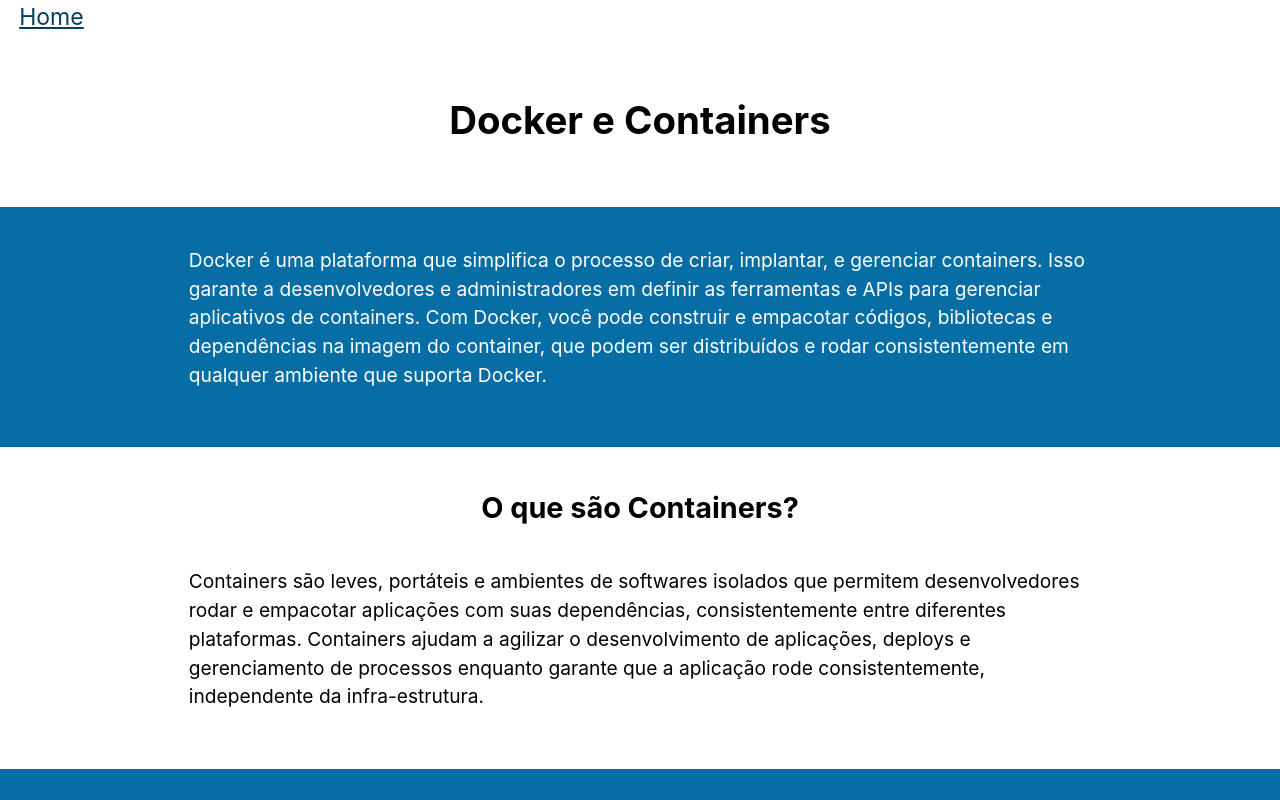
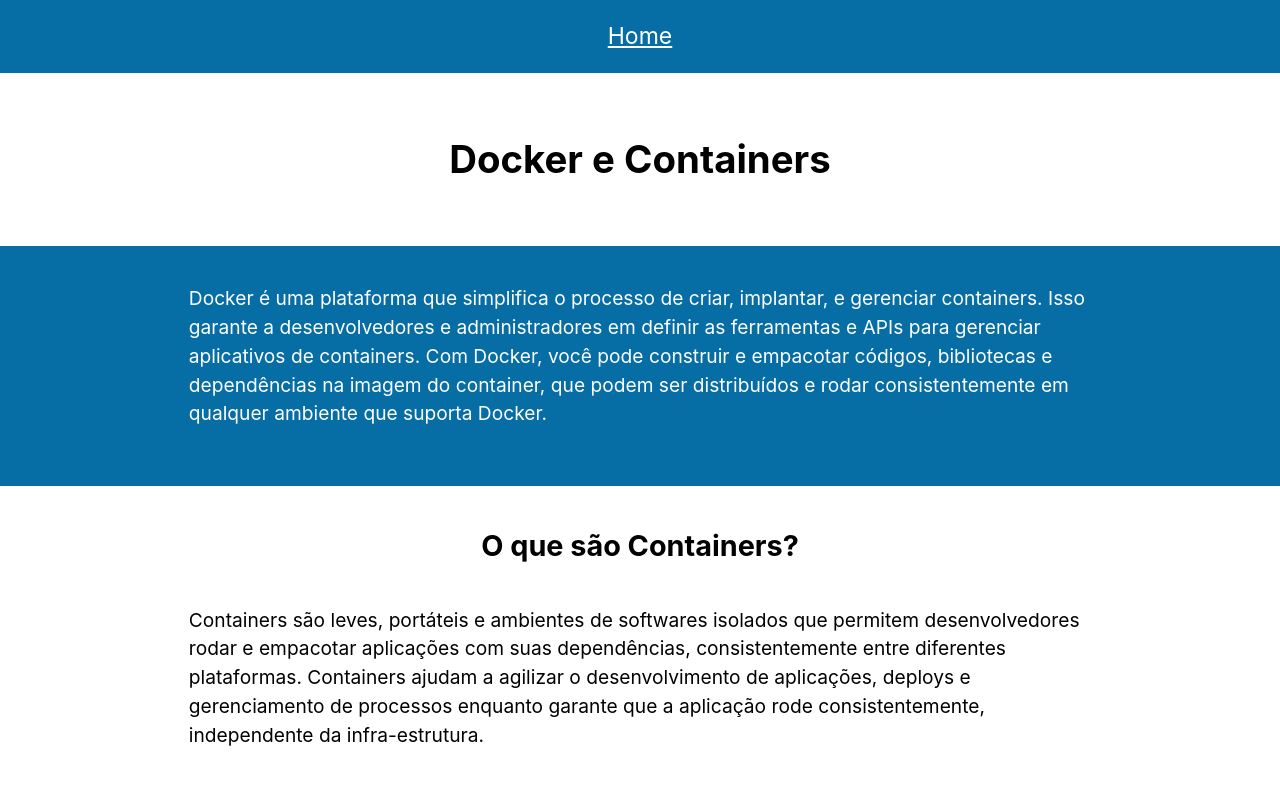
Before and after one commit to cpwaldow/introducao-docker, a React (Vite) app: page /introduction in a window 1280 px wide. Shown: the top 800 px of the page. Built offline with nearby package versions, Linux system fonts and the light colour scheme.

Commit message:
refactor: create Header component and update LinkRoute to recive color by params

```diff
--- /dev/null
+++ b/src/components/Header.tsx
@@ -0,0 +1,13 @@
+import { HeaderContainer, LinkRoute } from '../style/style';
+
+const Header = () => {
+  return (
+    <HeaderContainer>
+      <LinkRoute to='/' padding='1rem' color='white'>
+        Home
+      </LinkRoute>
+    </HeaderContainer>
+  );
+};
+
+export default Header;
--- a/src/pages/Introduction.tsx
+++ b/src/pages/Introduction.tsx
@@ -8,15 +8,12 @@
   LinkRoute,
 } from '../style/style';
 import Title from '../components/Title';
+import Header from '../components/Header';
 
 const Introduction = () => {
   return (
     <>
-      <header>
-        <LinkRoute to='/' padding='1rem'>
-          Home
-        </LinkRoute>
-      </header>
+      <Header />
       <main>
         <Title title='Docker e Containers' />
         <Container background='main-blue'>
--- a/src/style/style.ts
+++ b/src/style/style.ts
@@ -47,7 +47,7 @@
 export const LinkRoute = styled(Link)<LinkRouteType>`
   display: ${(props) => props.display};
   text-align: ${(props) => props.textalign};
-  color: var(--main-blue);
+  color: ${(props) => (props.color ? props.color : '#066da5')};
   text-decoration: underline;
   cursor: pointer;
   padding: ${(props) => props.padding};
@@ -56,3 +56,9 @@
     color: var(--main-dark-blue);
   }
 `;
+
+export const HeaderContainer = styled.header`
+  background-color: #066da5;
+  text-align: center;
+  padding: 1rem;
+`;
--- a/src/types.ts
+++ b/src/types.ts
@@ -8,4 +8,5 @@
   display?: string;
   textalign?: string;
   padding?: string;
+  color?: string;
 };
```
